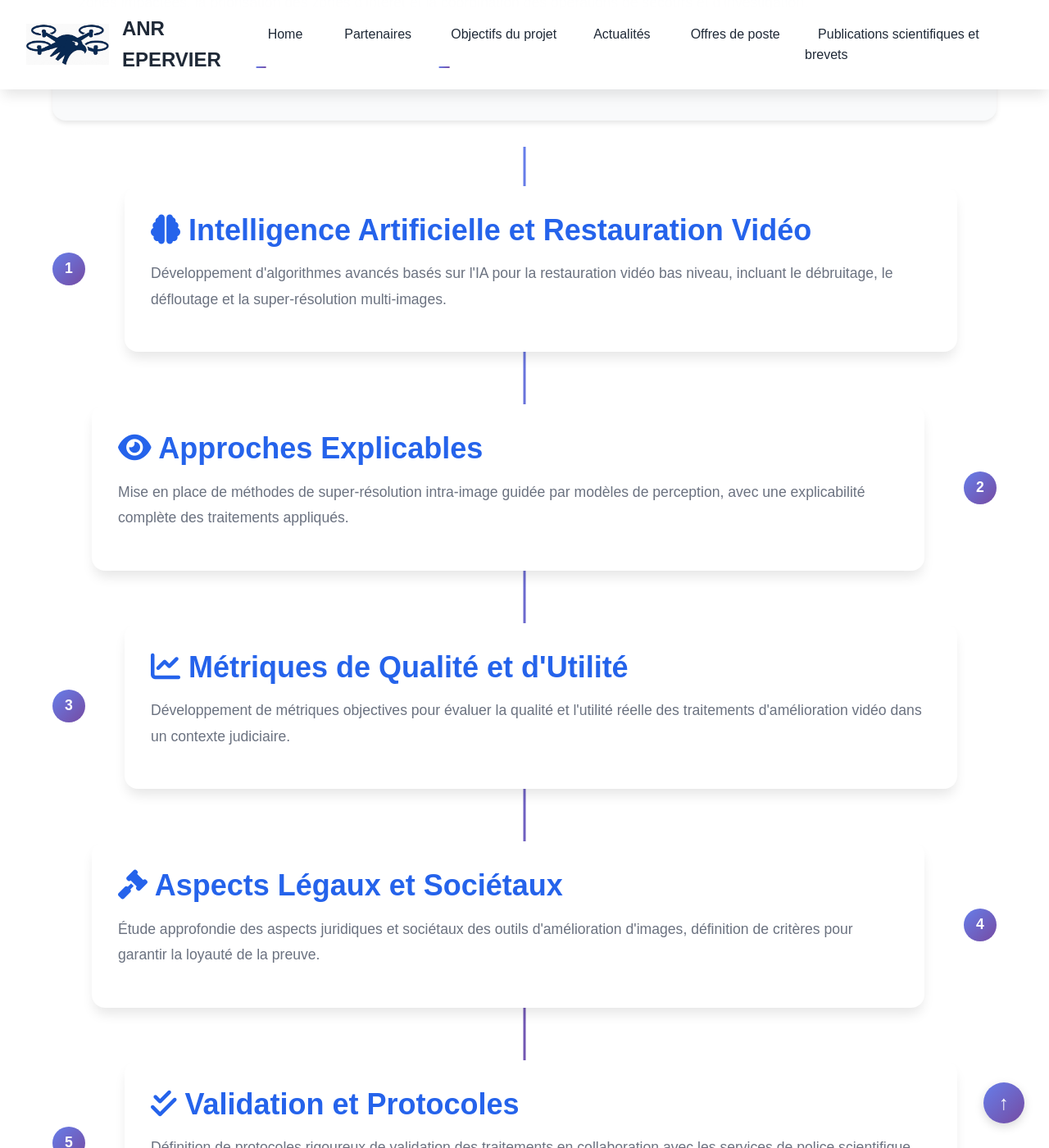
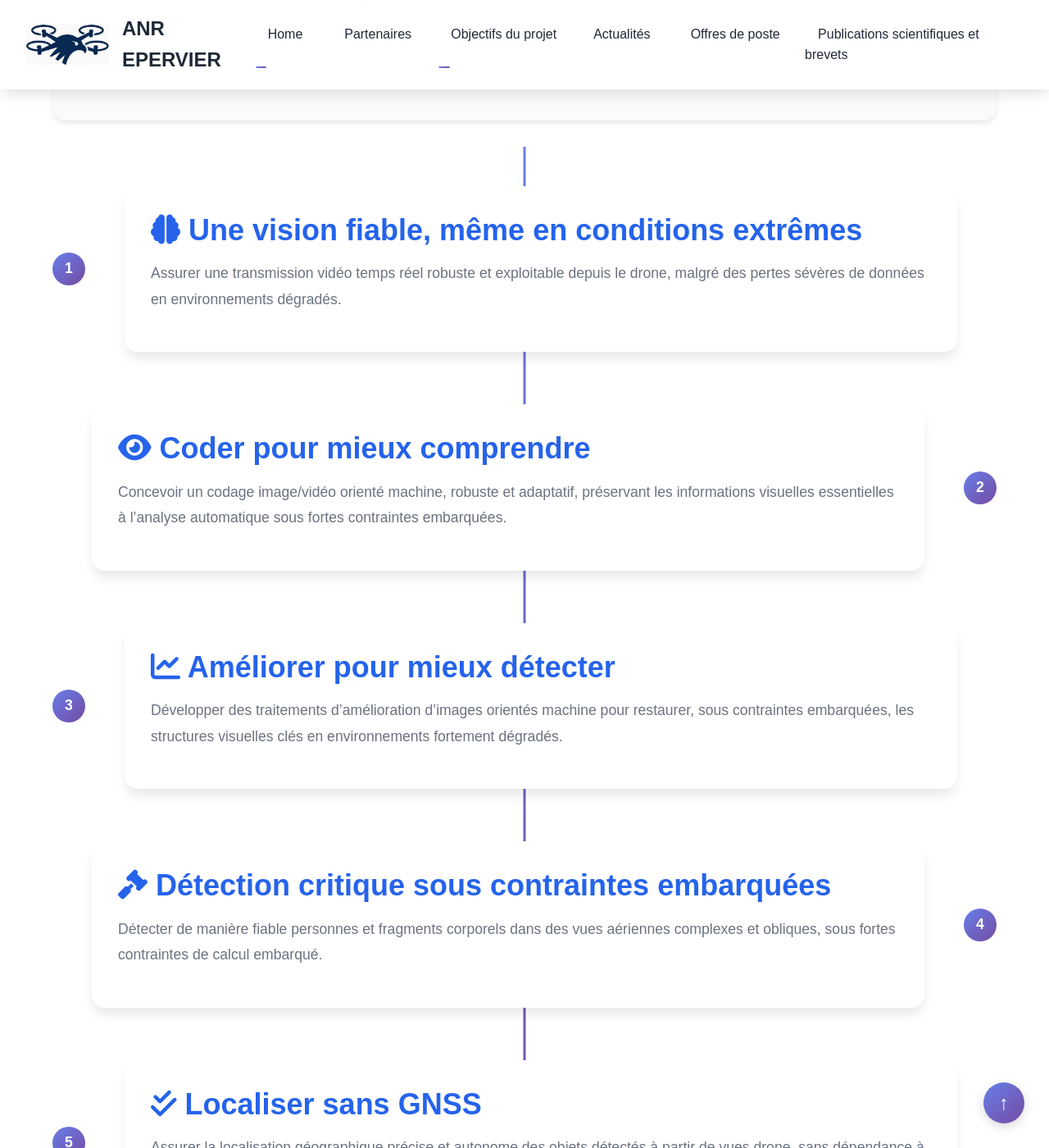
Before and after one commit to XLIM-Perception/anr-epervier, a Jekyll site: the page built from 02_objectifs.md, in a window 1280 px wide and 1400 px high, scrolled down 551 px. Shown: the whole window at 82% size. Built offline with Jekyll 4.4.1, drawn with Linux system fonts in a browser that asks for light colours; some of the changed text lies outside the part shown.

Commit message:
Update 02_objectifs.md

```diff
--- a/02_objectifs.md
+++ b/02_objectifs.md
@@ -29,11 +29,10 @@ permalink: /02_objectifs/
     <div class="timeline-marker">1</div>
     <div class="timeline-content">
       <h3 style="color: var(--primary-color); margin-bottom: 1rem;">
-        <i class="fas fa-brain"></i> Intelligence Artificielle et Restauration Vidéo
+        <i class="fas fa-brain"></i> Une vision fiable, même en conditions extrêmes
       </h3>
       <p style="line-height: 1.8;">
-        Développement d'algorithmes avancés basés sur l'IA pour la restauration vidéo bas niveau,
-        incluant le débruitage, le défloutage et la super-résolution multi-images.
+        Assurer une transmission vidéo temps réel robuste et exploitable depuis le drone, malgré des pertes sévères de données en environnements dégradés.
       </p>
     </div>
   </div>
@@ -42,11 +41,10 @@ permalink: /02_objectifs/
     <div class="timeline-marker">2</div>
     <div class="timeline-content">
       <h3 style="color: var(--primary-color); margin-bottom: 1rem;">
-        <i class="fas fa-eye"></i> Approches Explicables
+        <i class="fas fa-eye"></i> Coder pour mieux comprendre
       </h3>
       <p style="line-height: 1.8;">
-        Mise en place de méthodes de super-résolution intra-image guidée par modèles de perception,
-        avec une explicabilité complète des traitements appliqués.
+        Concevoir un codage image/vidéo orienté machine, robuste et adaptatif, préservant les informations visuelles essentielles à l’analyse automatique sous fortes contraintes embarquées.
       </p>
     </div>
   </div>
@@ -55,11 +53,11 @@ permalink: /02_objectifs/
     <div class="timeline-marker">3</div>
     <div class="timeline-content">
       <h3 style="color: var(--primary-color); margin-bottom: 1rem;">
-        <i class="fas fa-chart-line"></i> Métriques de Qualité et d'Utilité
+        <i class="fas fa-chart-line"></i> Améliorer pour mieux détecter
       </h3>
       <p style="line-height: 1.8;">
-        Développement de métriques objectives pour évaluer la qualité et l'utilité réelle des
-        traitements d'amélioration vidéo dans un contexte judiciaire.
+        Développer des traitements d’amélioration d’images orientés machine pour restaurer, sous contraintes embarquées, les structures visuelles clés en environnements fortement dégradés.
+
       </p>
     </div>
   </div>
@@ -68,11 +66,11 @@ permalink: /02_objectifs/
     <div class="timeline-marker">4</div>
     <div class="timeline-content">
       <h3 style="color: var(--primary-color); margin-bottom: 1rem;">
-        <i class="fas fa-gavel"></i> Aspects Légaux et Sociétaux
+        <i class="fas fa-gavel"></i> Détection critique sous contraintes embarquées
       </h3>
       <p style="line-height: 1.8;">
-        Étude approfondie des aspects juridiques et sociétaux des outils d'amélioration d'images,
-        définition de critères pour garantir la loyauté de la preuve.
+     Détecter de manière fiable personnes et fragments corporels dans des vues aériennes complexes et obliques, sous fortes contraintes de calcul embarqué.
+
       </p>
     </div>
   </div>
@@ -81,11 +79,10 @@ permalink: /02_objectifs/
     <div class="timeline-marker">5</div>
     <div class="timeline-content">
       <h3 style="color: var(--primary-color); margin-bottom: 1rem;">
-        <i class="fas fa-check-double"></i> Validation et Protocoles
+        <i class="fas fa-check-double"></i> Localiser sans GNSS
       </h3>
       <p style="line-height: 1.8;">
-        Définition de protocoles rigoureux de validation des traitements en collaboration avec
-        les services de police scientifique pour garantir l'utilité opérationnelle.
+        Assurer la localisation géographique précise et autonome des objets détectés à partir de vues drone, sans dépendance à un GNSS fiable.
       </p>
     </div>
   </div>
@@ -94,15 +91,13 @@ permalink: /02_objectifs/
 <div class="card" style="margin-top: 3rem; background: linear-gradient(135deg, #667eea 0%, #764ba2 100%); color: white;">
   <div class="card-content" style="text-align: center;">
     <i class="fas fa-exclamation-triangle" style="font-size: 3rem; margin-bottom: 1rem; opacity: 0.9;"></i>
-    <h3 style="color: white; margin-bottom: 1rem;">Défis Actuels</h3>
+    <h3 style="color: white; margin-bottom: 1rem;">Défis d'EPERVIER</h3>
     <p style="font-size: 1.1rem; line-height: 1.8; color: rgba(255, 255, 255, 0.95);">
-      Les outils à l'état de l'art, en particulier ceux basés sur l'Intelligence Artificielle,
-      peuvent même conduire à des erreurs d'interprétation. Il est donc crucial de développer
-      des méthodes fiables, explicables et validées pour un usage judiciaire.
+       Renforcer l’efficacité de la gestion de crise à travers une perception drone fiable en conditions extrêmes : transmettre, restaurer, compresser, détecter et localiser sans GNSS.
     </p>
   </div>
 </div>
 
 <div style="text-align: center; margin-top: 2rem;">
-  <img src="{{ '/public/ex_sr.png' | relative_url }}" alt="Exemple de super-résolution" style="max-width: 100%; height: auto; border-radius: var(--radius-xl); box-shadow: var(--shadow-xl);">
+  <img src="{{ '/public/flow.png' | relative_url }}" alt="Le projet EPERVIER" style="max-width: 100%; height: auto; border-radius: var(--radius-xl); box-shadow: var(--shadow-xl);">
 </div>
```
